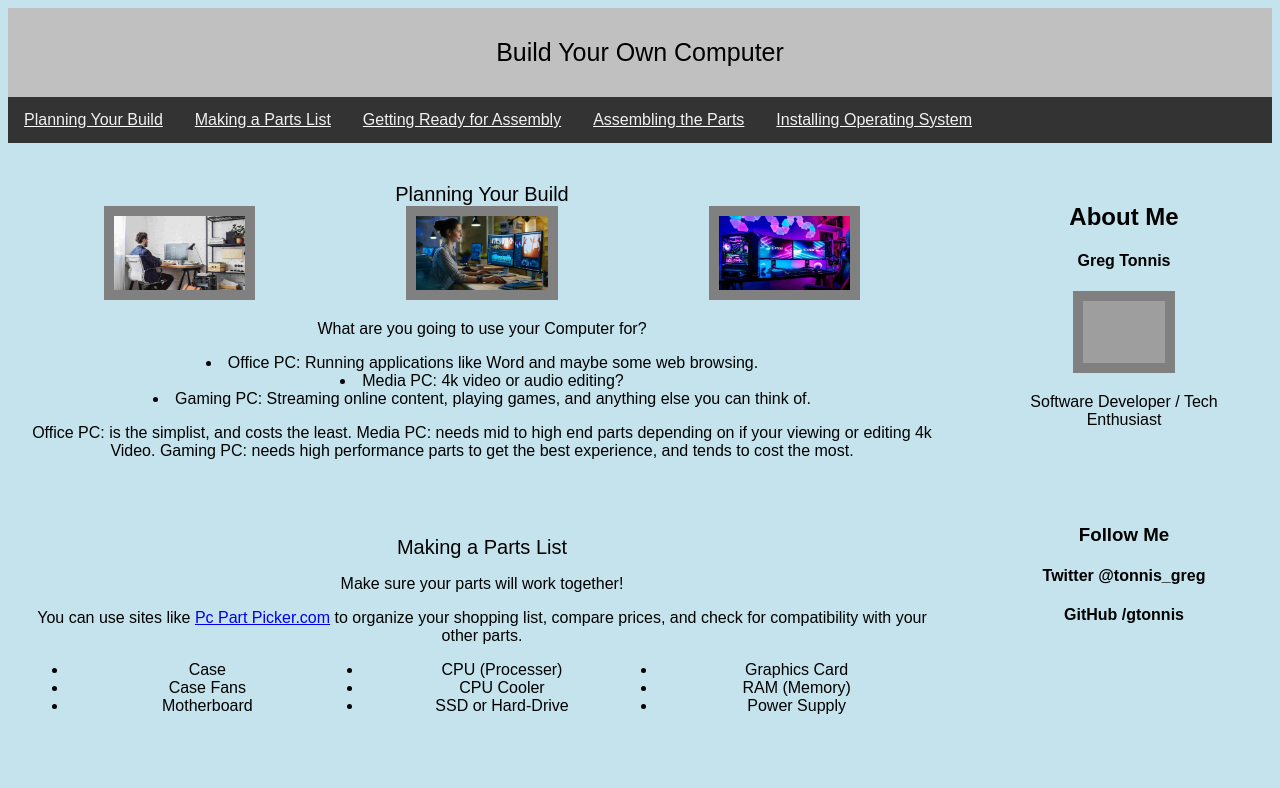
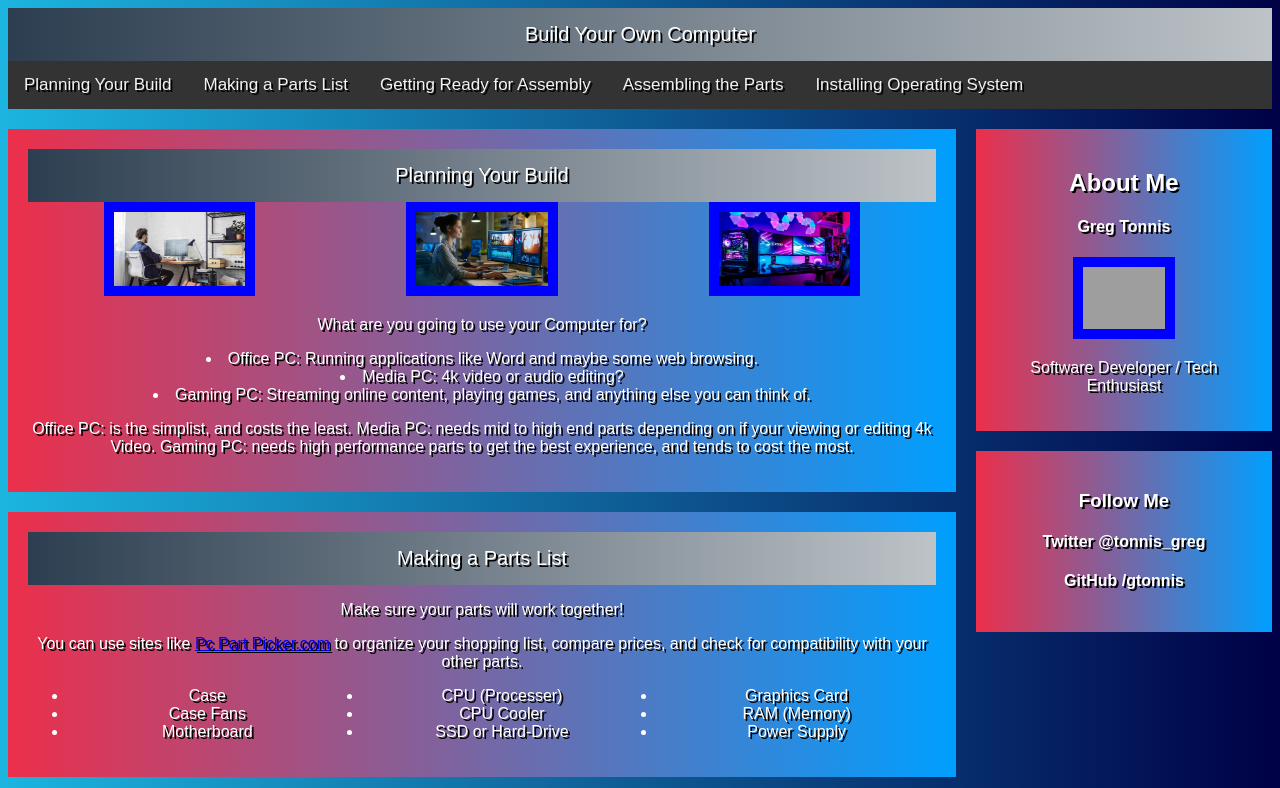
Before and after one commit to gtonnis/How-to-Build-Computer, a plain HTML site: page index.html in a window 1280 px wide. Shown: the top 788 px of the page. Drawn offline with Linux system fonts and the light colour scheme; grey boxes are pictures that could not be loaded.

Commit message:
Update style.css

```diff
--- a/style.css
+++ b/style.css
@@ -4,48 +4,67 @@
 
 body {
   font-family: Arial;
-
-  background: #c4e3ed;
+  background: #000046;  /* fallback for old browsers */
+  background: -webkit-linear-gradient(to right, #1CB5E0, #000046);  /* Chrome 10-25, Safari 5.1-6 */
+  background: linear-gradient(to right, #1CB5E0, #000046); /* W3C, IE 10+/ Edge, Firefox 16+, Chrome 26+, Opera 12+, Safari 7+ */
+  color:white;
+  text-shadow: black 2px 2px;
     font-size: 16px;
-    padding-top: 50;
+/*    padding-top: 50;*/
 }
 
 /* Header/Blog Title */
-.header {
-  padding: 30px;
-  text-align: center;
-  background: silver;
-    font-size: 25px;
+header {
+  padding:15px;
+  background: #bdc3c7;  /* fallback for old browsers */
+  background: -webkit-linear-gradient(to right, #2c3e50, #bdc3c7);  /* Chrome 10-25, Safari 5.1-6 */
+  background: linear-gradient(to right, #2c3e50, #bdc3c7); /* W3C, IE 10+/ Edge, Firefox 16+, Chrome 26+, Opera 12+, Safari 7+ */
+     margin: auto;
 }
 
+h1{
+   text-align: center;
+    float:none;
+    color:white;
+    text-shadow: black 3px 3px;
+}
 
-/* Style the top navigation bar */
-.topnav {
+#navbar {
   overflow: hidden;
   background-color: #333;
-    text-decoration-color: white
 }
 
-/* Style the topnav links */
-.topnav a {
+#navbar a {
   float: left;
   display: block;
   color: #f2f2f2;
   text-align: center;
   padding: 14px 16px;
-    text-decoration-color: white
-}
-#navbar{
-    display: contents;
-    position: fixed;
-
+  text-decoration: none;
+  font-size: 17px;
 }
 
-/* Change color on hover */
-.topnav a:hover {
+#navbar a:hover {
+  border-radius: 30px;
   background-color: #ddd;
   color: black;
 }
+
+
+.content {
+  padding: 16px;
+}
+
+.sticky {
+  position: fixed;
+  top: 0;
+  width: 100%;
+}
+
+.sticky + .content {
+  padding-top: 60px;
+}
+
 
 /* Create two unequal columns that floats next to each other */
 /* Left column */
@@ -58,7 +77,8 @@ body {
 .rightcolumn {
   float: left;
   width: 25%;
-  background-color: #c4e3ed;
+
+
   padding-left: 20px;
 }
 
@@ -68,19 +88,21 @@ body {
 }
 /* Fake image */
 .image {
-  background-color: gray;
+  background-color:blue;
   width: 50%;
   padding: 10px;
 }
 .profile-img{
-     background-color: gray;
+     background-color: blue;
   width: 40%;
   padding: 10px;
 }
 
 /* Add a card effect for articles */
 .card {
-  background-color: #c4e3ed;
+  background: #009FFF;  /* fallback for old browsers */
+  background: -webkit-linear-gradient(to right, #ec2F4B, #009FFF);  /* Chrome 10-25, Safari 5.1-6 */
+  background: linear-gradient(to right, #ec2F4B, #009FFF); /* W3C, IE 10+/ Edge, Firefox 16+, Chrome 26+, Opera 12+, Safari 7+ */
   padding: 20px;
   margin-top: 20px;
     text-align: center;
@@ -104,7 +126,9 @@ header{
 .footer {
   padding: 20px;
   text-align: center;
-  background: #ddd;
+  background: #009FFF;  /* fallback for old browsers */
+  background: -webkit-linear-gradient(to right, #ec2F4B, #009FFF);  /* Chrome 10-25, Safari 5.1-6 */
+  background: linear-gradient(to right, #ec2F4B, #009FFF); /* W3C, IE 10+/ Edge, Firefox 16+, Chrome 26+, Opera 12+, Safari 7+ */
   margin-top: 20px;
 }
 
```
